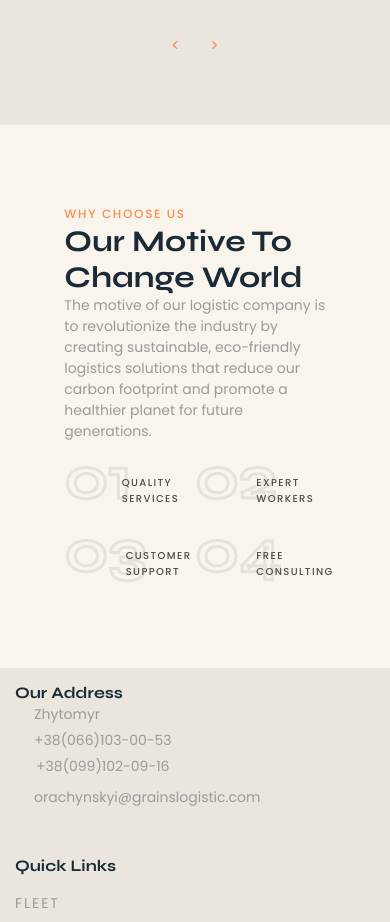
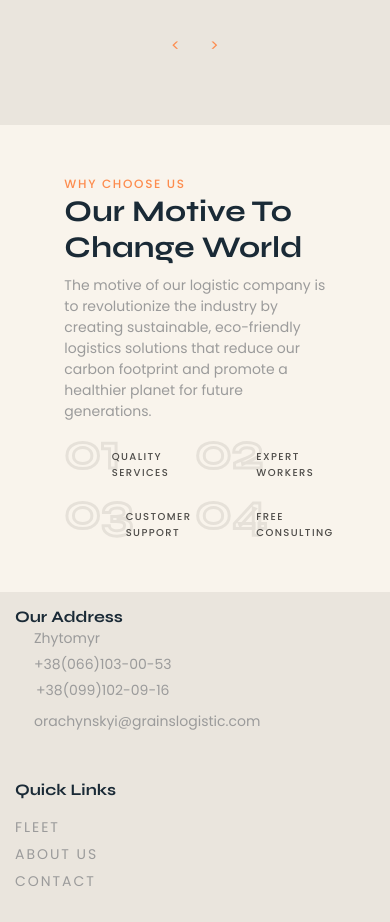
Before and after one commit to thatsfov1/grains-logistic-solution, a React (Vite) app: page / in a window 390 px wide. Shown: the part 1266-2188 px from the top of the page. Built offline with nearby package versions, Linux system fonts and the light colour scheme; some icons are missing.

Commit message:
some css changes(home page)

```diff
--- a/src/pages/Home/Home.module.css
+++ b/src/pages/Home/Home.module.css
@@ -249,9 +249,6 @@
 }
 
 
-
-
-
 /**************************************************** adaptive **********************************************/
 
 @media (max-width: 1200px) {
@@ -289,12 +286,16 @@
         font-size: 30px;
     }
     .motive_text{
+        margin-top:10px ;
         width: 100%;
         font-size: 14px;
     }
 }
 
 @media (max-width: 576px) {
+    .why_choose_us{
+        padding: 50px 0;
+    }
     .text_top{
         font-size: 2rem;
     }
@@ -324,10 +325,14 @@
         padding-bottom: 30px;
     }
     .service_number{
-        font-size: 60px;
+        font-size: 50px;
     }
     .service_name{
         font-size: 10px;
         right: -45px;
     }
+    .first .service_name{
+        right:-35px;
+    }
+
 }
```
